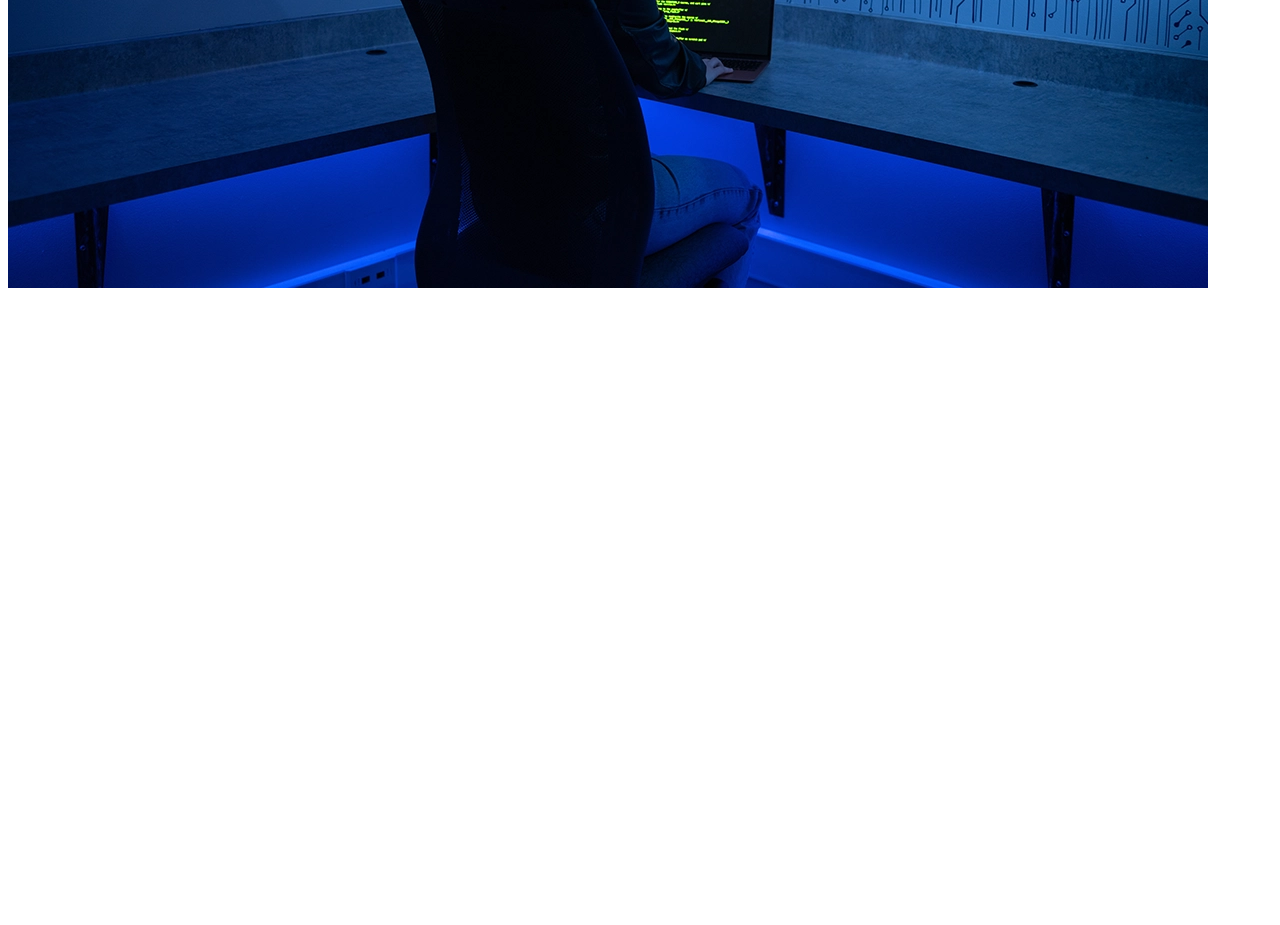
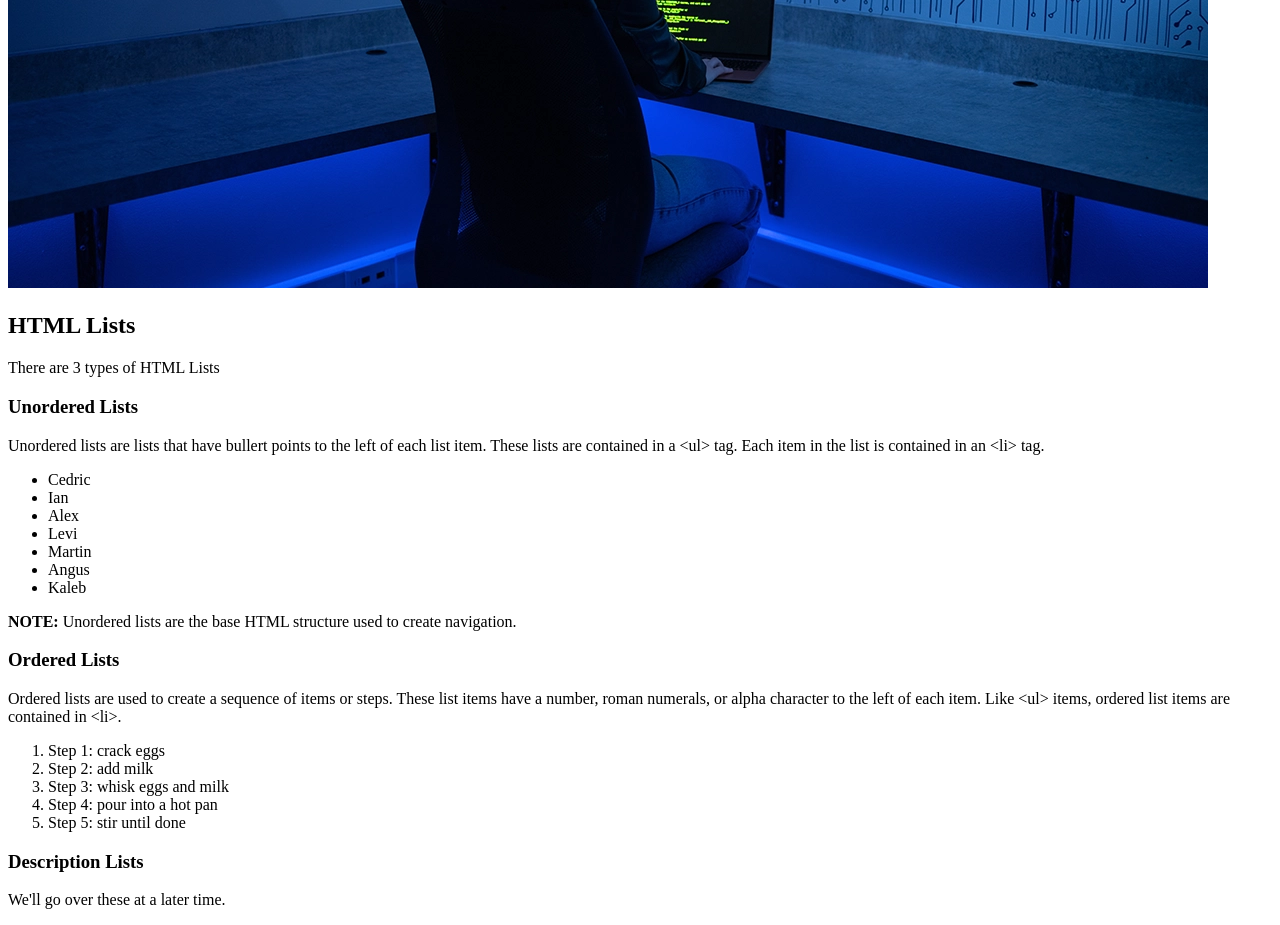
Before and after one commit to dmwellsSDBD/CIS26-27-Juniors, a plain HTML site: page basic.html in a window 1280 px wide. Shown: the part 1553-2478 px from the top of the page. Before the commit the page ends 1853 px from the top, so only its background shows below. Drawn offline with Linux system fonts and the light colour scheme.

Commit message:
Friday Changes

```diff
--- a/basic.html
+++ b/basic.html
@@ -56,6 +56,40 @@
         <img src="img/cyber-hero23.webp" alt="Cybersecurity image from Canton.edu">
     </section>
 
+    <section class="lists">
+        <h2>HTML Lists</h2>
+        <p>There are 3 types of HTML Lists</p>
+
+        <h3>Unordered Lists</h3>
+        <p>Unordered lists are lists that have bullert points to the left of each list item. These lists are contained in a &lt;ul&gt; tag. Each item in the list is contained in an &lt;li&gt; tag.</p>
+
+        <ul>
+            <li>Cedric</li>
+            <li>Ian</li>
+            <li>Alex</li>
+            <li>Levi</li>
+            <li>Martin</li>
+            <li>Angus</li>
+            <li>Kaleb</li>
+        </ul>
+
+        <p><strong>NOTE:</strong> Unordered lists are the base HTML structure used to create navigation.</p>
+
+        <h3>Ordered Lists</h3>
+        <p>Ordered lists are used to create a sequence of items or steps. These list items have a number, roman numerals, or alpha character to the left of each item. Like &lt;ul&gt; items, ordered list items are contained in &lt;li&gt;.</p>
+
+        <ol>
+            <li>Step 1: crack eggs</li>
+            <li>Step 2: add milk</li>
+            <li>Step 3: whisk eggs and milk</li>
+            <li>Step 4: pour into a hot pan</li>
+            <li>Step 5: stir until done</li>
+        </ol>
+
+        <h3>Description Lists</h3>
+        <p>We'll go over these at a later time.</p>
+    </section>
+
 
 </body>
 </html>
```
